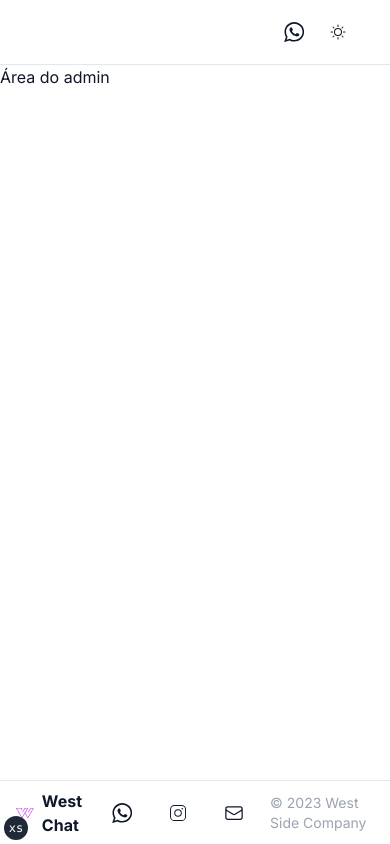
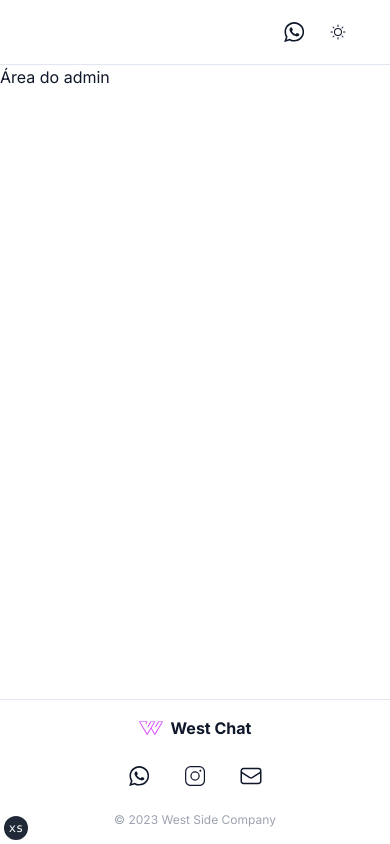
Before and after one commit to LucasHBG/Django-OLlama-Project, a Next.js app: page /admin in a window 390 px wide. Built offline with nearby package versions, Linux system fonts and the light colour scheme.

Commit message:
feat: improvements footer

```diff
--- a/components/site-footer.tsx
+++ b/components/site-footer.tsx
@@ -5,9 +5,9 @@ import { siteConfig } from "@/config/site"
 import { IconEmail, IconInstagram, IconLogo, IconWhatsApp } from "./icons"
 import { buttonVariants } from "./ui/button"
 
-export default function FooterHeader() {
+export default function SiteFooter() {
     return (
-        <footer className="flex h-16 justify-between items-center border-t px-4 md:px-6 bg-background">
+        <footer className="flex flex-col sm:flex-row h-auto sm:h-16 space-y-4 sm:space-y-0 py-4 sm:py-0 justify-between items-center border-t px-4 md:px-6 bg-background">
             {/* <MainNav items={siteConfig.mainNav} /> */}
             <div className="flex space-x-4 items-center">
                 <Link href="/" className="flex items-center space-x-2">
@@ -48,7 +48,7 @@ export default function FooterHeader() {
                             variant: "ghost",
                         })}
                     >
-                        <IconInstagram className="h-4 w-4" />
+                        <IconInstagram className="h-5 w-5" />
                         <span className="sr-only">Instagram</span>
                     </div>
                 </Link>
@@ -65,14 +65,12 @@ export default function FooterHeader() {
                             variant: "ghost",
                         })}
                     >
-                        <IconEmail className="h-5 w-5" />
+                        <IconEmail className="h-6 w-6" />
                         <span className="sr-only">E-mail</span>
                     </div>
                 </Link>
-                <p className="text-sm text-[#9ca3af]">
-                    © 2023 West Side Company
-                </p>
             </nav>
+            <p className="text-xs sm:text-sm text-[#9ca3af]">© 2023 West Side Company</p>
         </footer>
     )
 }
```
